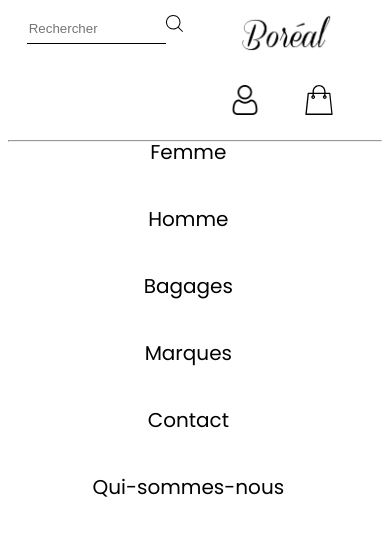
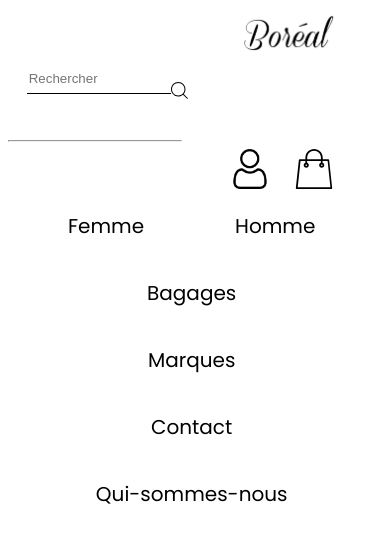
Before and after one commit to sdcmb/Bor-al, a Symfony app: template templates/boreal/home.html.twig in a window 390 px wide; the page is wider, and only the part inside the window is pictured. Shown: the top 540 px of that part. Run offline with Twig, Linux system fonts and the light colour scheme; the template is opened without the code that fills it, so the values that code supplies are empty; some libraries are stand-ins or nearby versions; grey boxes are pictures that could not be loaded.

Commit message:
placards remplacés

```diff
--- a/public/style/style.css
+++ b/public/style/style.css
@@ -119,11 +119,12 @@ nav a:hover{
   border: none;
   border-bottom: 1px solid #000000;
   color: #323232;
-  width: 135px;
-  height: 27px;
+  width: 140px;
+  height: 28px;
   float: left;
   margin-top: 0.7%;
   margin-left: 5%;
+  padding-top: 50px;
 }
 
 .valider{
@@ -132,7 +133,7 @@ nav a:hover{
   border: 0;
   width: 25px;
   float: left;
-  margin-top: 0.8%;
+  margin-top: 70px;
 }
 
 .logo img{
@@ -148,17 +149,18 @@ nav a:hover{
   text-decoration: none;
   float: right;
   width: 200px;
-  padding-top: 25px;
+  padding-top: 50px;
 }
 
 .compte a{
   text-decoration: none;
-  padding-right: 40px;
+  padding-right: 20px;
 }
 
 .compte img{
-     width: 15%;
+     width: 20%;
 }
+
 
 .topnav{
     margin-top: 3%;
@@ -174,7 +176,7 @@ nav a:hover{
 }
 
 .topnav li{
-     margin-right: 4%;
+     margin-right: 2%;
 }
 
 .topnav label{
--- a/templates/base.html.twig
+++ b/templates/base.html.twig
@@ -15,8 +15,9 @@
     <body>
       <nav class="navbar navbar-expand-lg navbar-dark bg-primary">
 
-          <input type="text" name="q" placeholder="Rechercher" class="input-text" maxlength="128" autocomplete="off">
-          <input type="submit" value="" class="valider">
+                <input type="text" name="q" placeholder="Rechercher" class="input-text" maxlength="128" autocomplete="off">
+                <input type="submit" value="" class="valider">
+
 
           <a class="logo" href="{{ path('accueil')}}"><img src="{{ asset('images/boreal_logo2.png')}}"</a>
 
@@ -29,9 +30,9 @@
               <a href="{{ path('security_update_account', {'UserId': app.user.getId} ) }}"><img src="{{ asset('images/iconCompte.png') }}" alt="modifCompte"></a>
             {% endif %}
             {% if not app.user %}
-              <a href="{{ path('security_login') }}"><img src="{{ asset('images/panier.svg') }}" alt="panier" style="width:15%;"></a>
+              <a href="{{ path('security_login') }}"><img src="{{ asset('images/panier.svg') }}" alt="panier" ></a>
             {% else %}
-              <a href="{{ path('afficherPanier', {'UserId': app.user.getId} ) }}"><img src="{{ asset('images/panier.svg') }}" alt="panier" style="width:15%;"></a>
+              <a href="{{ path('afficherPanier', {'UserId': app.user.getId} ) }}"><img src="{{ asset('images/panier.svg') }}" alt="panier"></a>
             {% endif %}
           </form>
 
--- a/templates/boreal/home.html.twig
+++ b/templates/boreal/home.html.twig
@@ -29,25 +29,30 @@
 <!--__________________________________________________________________________Fin slider___________________________________________________________________-->
 
 
-<div class="presentationHF">
+<div class="presentation">
 
-          <div class="col-md-4 col-sm-6">
-              <a href="{{ path('boreal/femmes')}}">
-                <div class="box1">
-                  <img src="https://images.unsplash.com/photo-1524386189627-88c26ac1cc69?ixlib=rb-0.3.5&ixid=eyJhcHBfaWQiOjEyMDd9&s=0483f41b27d4e19df782f8908576402e&auto=format&fit=crop&w=600&q=60" alt="" class="img-thumbn">
-                  <h3 class="title">Femme</h3>
-                </div>
-              </a>
+          <div class="">
+              <img src="{{ asset('images/presentation_sac.jpg') }}">
           </div>
 
-          <div class="col-md-4 col-sm-6">
-              <a href="#">
-                <div class="box1">
-                    <img src="https://marketplace.canva.com/MABO91DDbGQ/1/thumbnail_large/canva-urban-business-man-talking-on-smart-phone-MABO91DDbGQ.jpg" alt="" class="img-thumbn">
-                    <h3 class="title">Homme</h3>
-                </div>
-              </a>
+          <div class="">
+              <p>
+                    Lorem ipsum dolor sit amet, consectetur adipisicing elit, sed do eiusmod tempor incididunt ut labore et dolore magna aliqua. Ut enim ad minim veniam, quis nostrud exercitation ullamco laboris nisi ut aliquip ex ea commodo consequat. Duis aute irure dolor in reprehenderit in voluptate velit esse cillum dolore eu fugiat nulla pariatur. Excepteur sint occaecat cupidatat non proident, sunt in culpa qui officia deserunt mollit anim id est laborum.
+                    Lorem ipsum dolor sit amet, consectetur adipisicing elit, sed do eiusmod tempor incididunt ut labore et dolore magna aliqua. Ut enim ad minim veniam, quis nostrud exercitation ullamco laboris nisi ut aliquip ex ea commodo consequat. Duis aute irure dolor in reprehenderit in voluptate velit esse cillum dolore eu fugiat nulla pariatur. Excepteur sint occaecat cupidatat non proident, sunt in culpa qui officia deserunt mollit anim id est laborum.
+              </p>
           </div>
+
+          <div class="">
+               <p>
+                    Lorem ipsum dolor sit amet, consectetur adipisicing elit, sed do eiusmod tempor incididunt ut labore et dolore magna aliqua. Ut enim ad minim veniam, quis nostrud exercitation ullamco laboris nisi ut aliquip ex ea commodo consequat. Duis aute irure dolor in reprehenderit in voluptate velit esse cillum dolore eu fugiat nulla pariatur. Excepteur sint occaecat cupidatat non proident, sunt in culpa qui officia deserunt mollit anim id est laborum.
+                    Lorem ipsum dolor sit amet, consectetur adipisicing elit, sed do eiusmod tempor incididunt ut labore et dolore magna aliqua. Ut enim ad minim veniam, quis nostrud exercitation ullamco laboris nisi ut aliquip ex ea commodo consequat. Duis aute irure dolor in reprehenderit in voluptate velit esse cillum dolore eu fugiat nulla pariatur. Excepteur sint occaecat cupidatat non proident, sunt in culpa qui officia deserunt mollit anim id est laborum.
+               </p>
+          </div>
+
+          <div class="">
+               <img src="{{ asset('images/presentation_valise.png')}}">
+          </div>
+
 
         <!---->
 
```
Also changed, not shown: other parts of public/style/style.css (+15 -17 lines), public/images/presentation_sac.jpg (added), public/images/presentation_valise.png (added).
